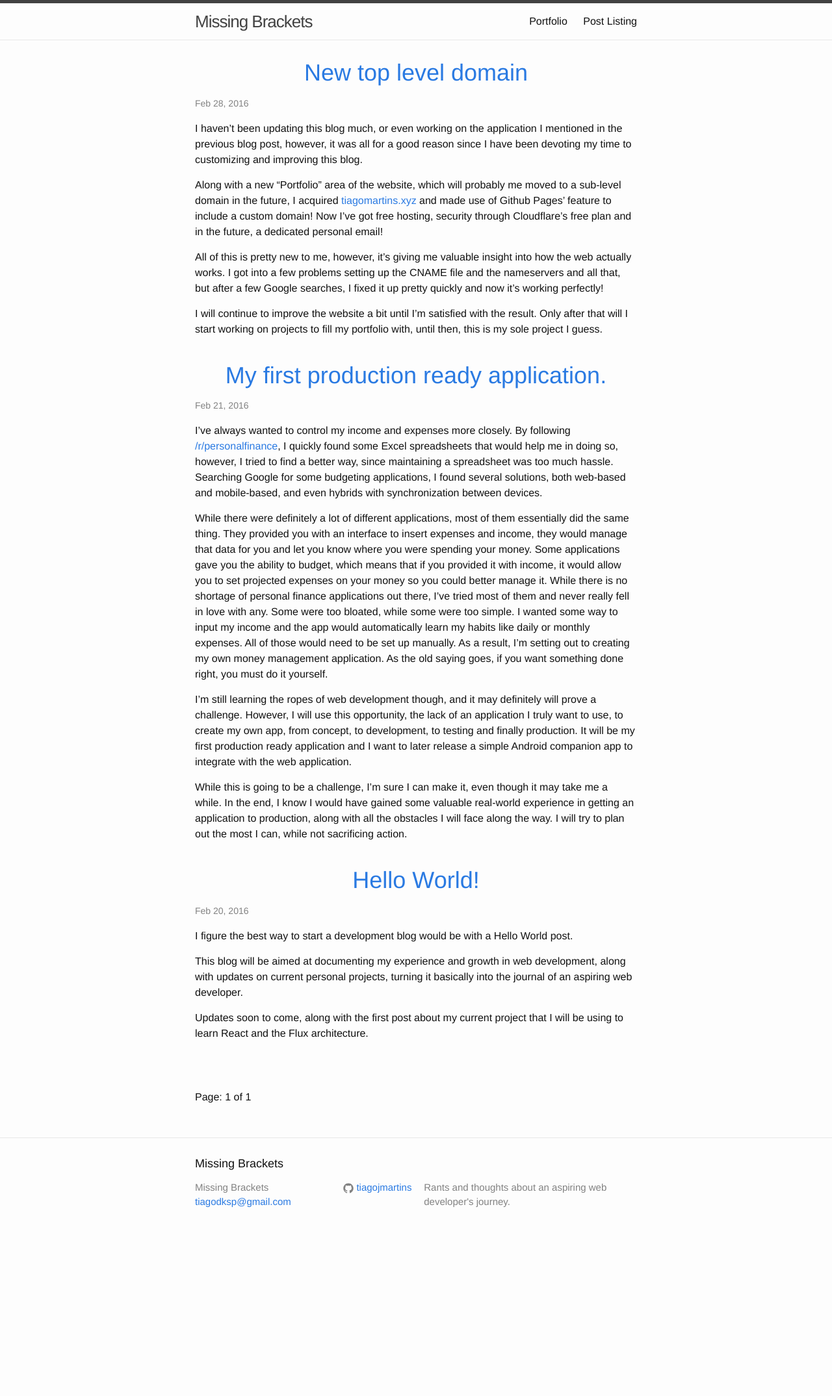
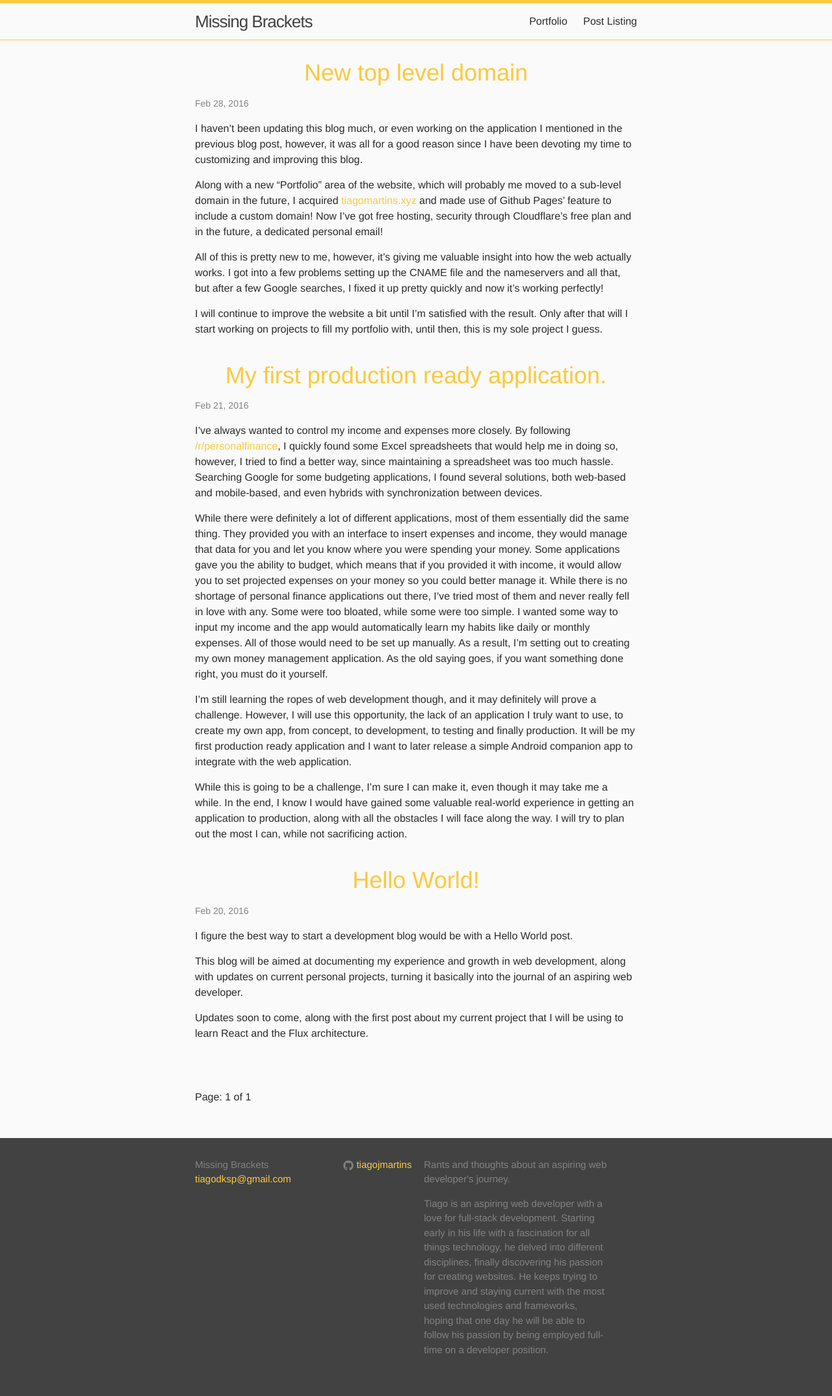
Before and after one commit to TiagoJMartins/tiagojmartins.github.io, a Jekyll site: the page built from index.html, in a window 1280 px wide. Shown: the whole page at 65% size. Built offline with Jekyll 4.4.1, drawn with Linux system fonts in a browser that asks for light colours; the list of posts is cut into pages by our own code; before the commit the page ends 1922 px from its top, so only the background shows below that.

Commit message:
Add style change

```diff
--- a/_includes/footer.html
+++ b/_includes/footer.html
@@ -1,8 +1,6 @@
 <footer class="site-footer">
 
   <div class="wrapper">
-
-    <h2 class="footer-heading">{{ site.title }}</h2>
 
     <div class="footer-col-wrapper">
       <div class="footer-col footer-col-1">
@@ -24,6 +22,9 @@
 
       <div class="footer-col footer-col-3">
         <p>{{ site.description }}</p>
+        <p>Tiago is an aspiring web developer with a love for full-stack development. Starting early in his life with a fascination for all things technology,
+        he delved into different disciplines, finally discovering his passion for creating websites. He keeps trying to improve and staying current with the most used
+        technologies and frameworks, hoping that one day he will be able to follow his passion by being employed full-time on a developer position.</p>
       </div>
     </div>
 
--- a/_sass/_layout.scss
+++ b/_sass/_layout.scss
@@ -2,9 +2,10 @@
  * Site header
  */
 .site-header {
-    border-top: 5px solid $grey-color-dark;
-    border-bottom: 1px solid $grey-color-light;
+    border-top: 5px solid $brand-color;
+    border-bottom: 1px solid $brand-color;
     min-height: 56px;
+    background-color: $background-color;
 
     // Positioning context for the mobile navigation icon
     position: relative;
@@ -100,6 +101,7 @@
 .site-footer {
     border-top: 1px solid $grey-color-light;
     padding: $spacing-unit 0;
+    background-color: $grey-color-dark;
 }
 
 .footer-heading {
--- a/css/main.scss
+++ b/css/main.scss
@@ -14,9 +14,9 @@ $base-line-height: 1.5;
 
 $spacing-unit:     30px;
 
-$text-color:       #111;
-$background-color: #fdfdfd;
-$brand-color:      #2a7ae2;
+$text-color:       #2b2b2b;
+$background-color: #fafafa;
+$brand-color:      #fbc93d;
 
 $grey-color:       #828282;
 $grey-color-light: lighten($grey-color, 40%);
```
